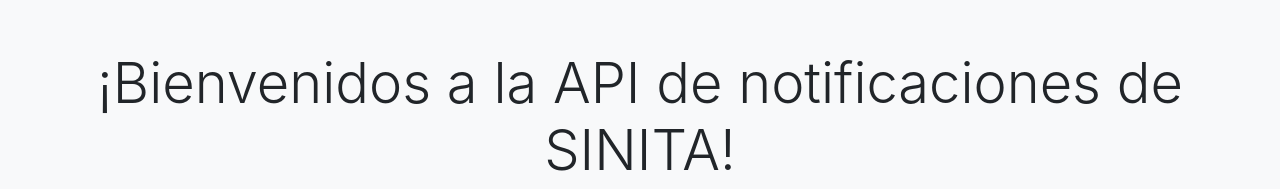
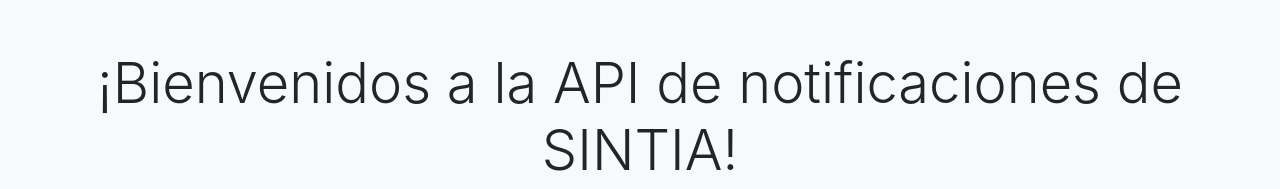
Before and after one commit to oderman-group/sintia-chat, a website: page Servidor/index.html in a window 1280 px wide. Shown: the top 189 px of the page. Drawn offline with nearby package versions, Linux system fonts and the light colour scheme.

Commit message:
feat: :zap: cambiar nombre de sinitia a Sintia

```diff
--- a/Servidor/index.html
+++ b/Servidor/index.html
@@ -23,7 +23,7 @@
 <body>
     <div class="hero">
         <div class="container">
-            <h1 class="display-4">¡Bienvenidos a la API de notificaciones de SINITA!</h1>
+            <h1 class="display-4">¡Bienvenidos a la API de notificaciones de SINTIA!</h1>
             <div id="lottie-animation" style="width:500px;height:500px;margin:auto"> </div>
             <p class="lead">La API esta Correndo normalmente!.</p>
 
```
